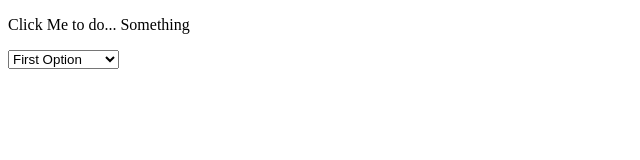
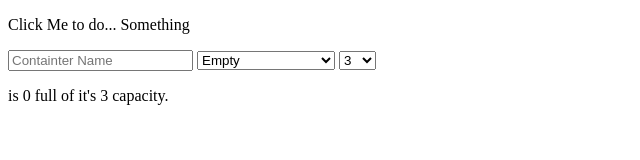
Before and after one commit to devjanaprime/2.2a-jQuery, a plain HTML site: page index.html in a window 1280 px wide. Both pictures are taken after a click on the element "Click Me to do... Something". Shown: the whole page, without its empty margins (0-640 px from the left). Drawn offline with Linux system fonts and the light colour scheme.

Commit message:
adding dom append

```diff
--- a/index.html
+++ b/index.html
@@ -9,11 +9,21 @@
   <body>
     <!-- user click this div with this id (see js file for what happens) -->
     <p id="clickMeForSomething">Click Me to do... Something</p>
-    <select id='selectValue'>
-      <option value=1>First Option</option>
-      <option value=2>Second Option</option>
-      <option value=3>Third Option</option>
-      <option value=4>Fourth Option</option>
+    <input type=text id='containerName' placeholder="Containter Name"/>
+    <select id='selectFill'>
+      <option value=0>Empty</option>
+      <option value=0.25>Quarter Full</option>
+      <option value=0.5>Half Full</option>
+      <option value=0.75>Three Quarters Full</option>
+      <option value=1.0>Compleetely Full</option>
     </select>
+    <select id='selectCapacity'>
+      <option>3</option>
+      <option>9</option>
+      <option>27</option>
+      <option>81</option>
+    </select>
+
+    <div id="outputText"></div>
   </body>
 </html>
--- a/scripts/mySite.js
+++ b/scripts/mySite.js
@@ -1,14 +1,28 @@
 // mySite jQuery example
+var currentUpdate;
+
 $(function ()
 {
-   // after the "#" is the id of the object on which we can click
-   $('#clickMeForSomething').click(function(){
-        console.log("Something happened");
-    });
+  // after the "#" is the id of the object on which we can click
+  $('#clickMeForSomething').click(function(){
+    currentUpdate = $('#containerName').val() + " is " + $('#selectFill').val() + " full of it's " + $('#selectCapacity').val() + " capacity.";
+    console.log( currentUpdate );
+    $('#outputText').append( '<p>' + currentUpdate + '</p>');
+  });
 
-  $('#selectValue').change(function(){
-    console.log( "selectValue: " + $('#selectValue').val() );
+  $('#containerName').keyup(function(){
+    console.log( "containerName: " + $('#containerName').val() );
   });
+
+  $('#selectFill').change(function(){
+    console.log( "selectFill: " + $('#selectFill').val() );
+  });
+
+  $('#selectCapacity').change(function(){
+    console.log( "selectCapacity: " + $('#selectCapacity').val() );
+  });
+
+
 
 });
 
```
